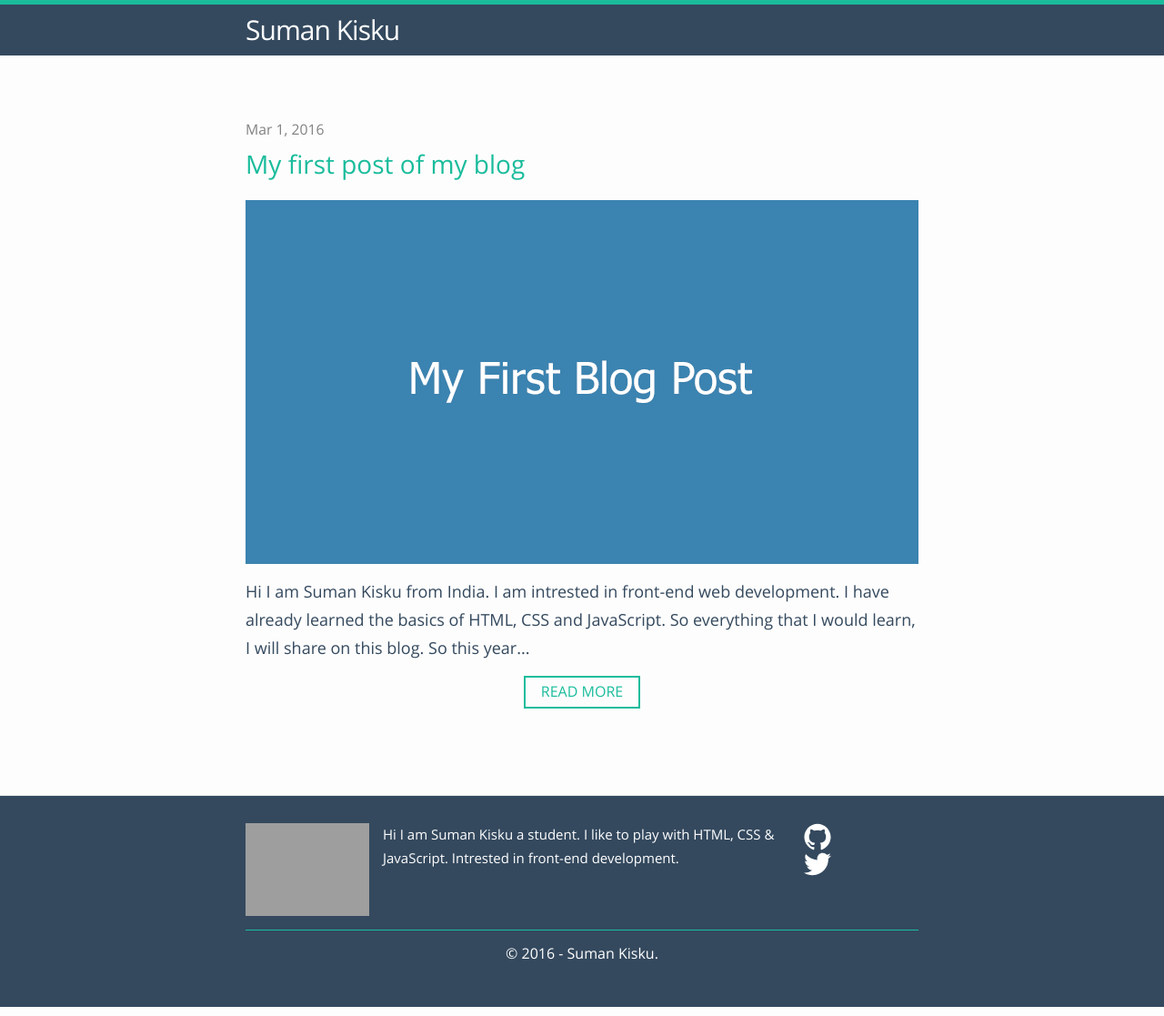
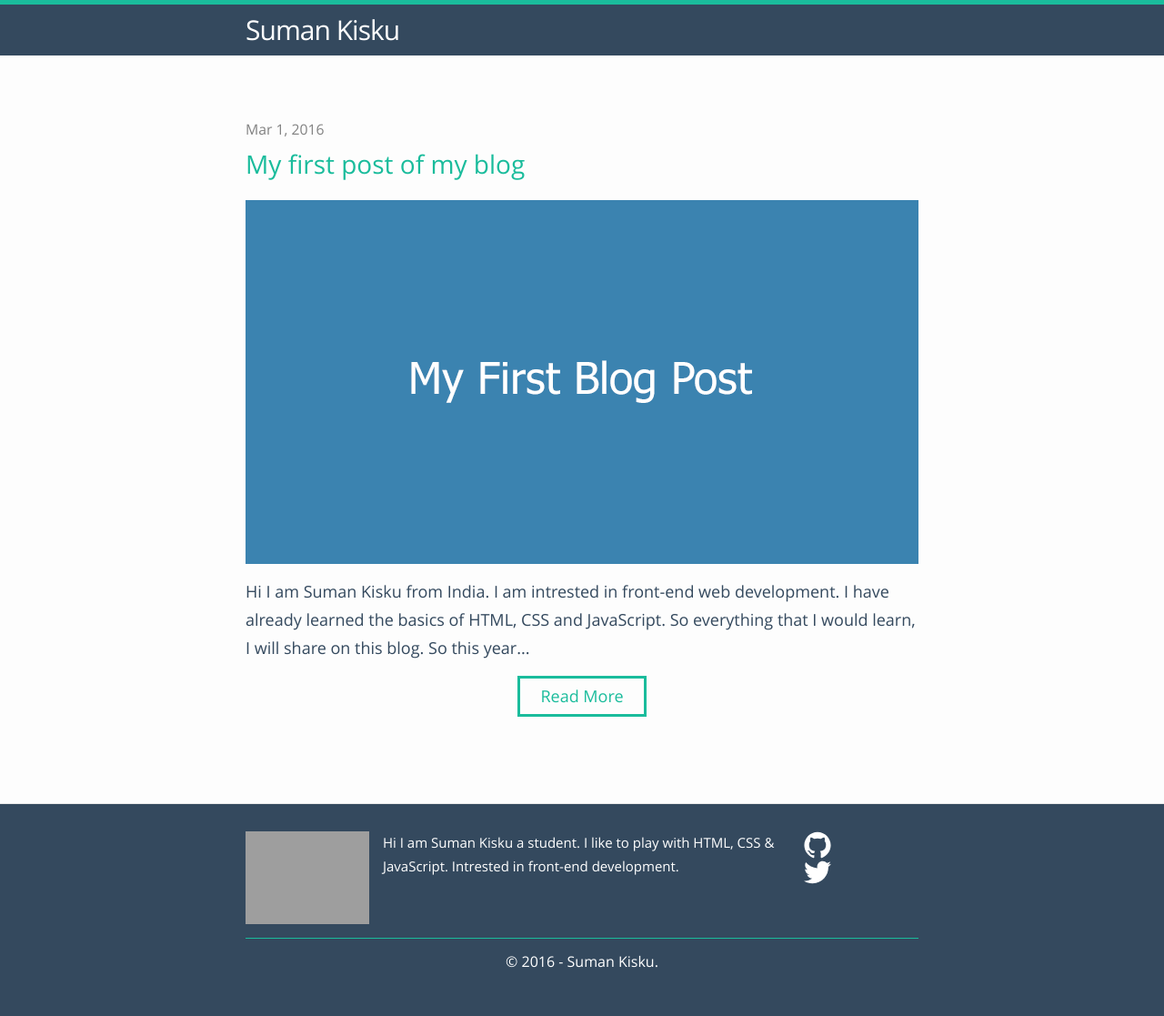
Before and after one commit to SumanKisku/sumankisku.github.io, a Jekyll site: the page built from index.html, in a window 1280 px wide. Shown: the whole page at 91% size. Built offline with Jekyll 4.4.1, drawn with Linux system fonts in a browser that asks for light colours.

Commit message:
Chnage the button style

```diff
--- a/_sass/_style.scss
+++ b/_sass/_style.scss
@@ -21,14 +21,13 @@
     color: #fff;
 }
 .button{
-    font-size: 16px;
+    font-size: 18px;
     display: block;
     text-align: center;
-    width: 120px;
-    padding: 2px;
+    width: 128px;
+    padding: 4px;
     margin: 15px auto 0;
-    border: 2px solid #1ABC9C;
-    text-transform: uppercase;
+    border: 3px solid #1ABC9C;
 }
 .button:hover{
     background-color: #1ABC9C;
```
